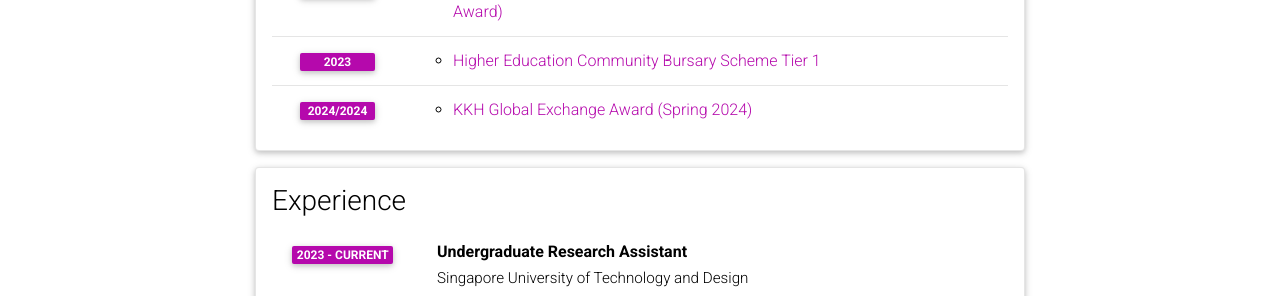
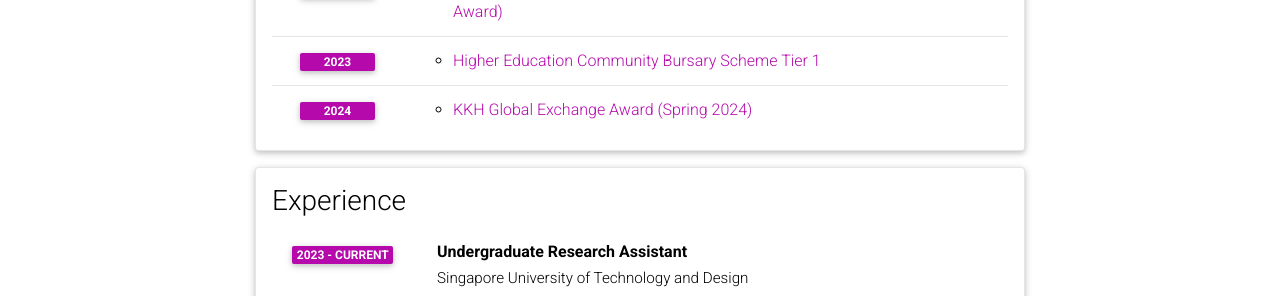
Before and after one commit to SausageMuffins/SausageMuffins.github.io, a Jekyll site: the page built from _pages/cv.md, in a window 1280 px wide and 900 px high, scrolled down 726 px. Shown: the part 156-452 px from the top of the window. Built offline with Jekyll 4.4.1, drawn with Linux system fonts in a browser that asks for light colours; comment, search, counter and statistics services are not loaded; a style sheet for code colours, icons or effects is not loaded.

Commit message:
update year

```diff
--- a/_data/cv.yml
+++ b/_data/cv.yml
@@ -45,7 +45,7 @@
     - year: 2023
       items:
         - <a href="https://www.sutd.edu.sg/Admissions/Undergraduate/Financing-Your-Studies/Financial-Options-Financial-Aid/Financial-Aid/Bursaries/Higher-Education-Community-Bursary-Scheme">Higher Education Community Bursary Scheme Tier 1</a>
-    - year: 2024/2024
+    - year: 2024
       items:
         - <a href="https://www.sutd.edu.sg/Student-Development/Global/Scholarships-and-Awards/KKH-Global-Exchange-Award">KKH Global Exchange Award (Spring 2024)</a>
 
```
